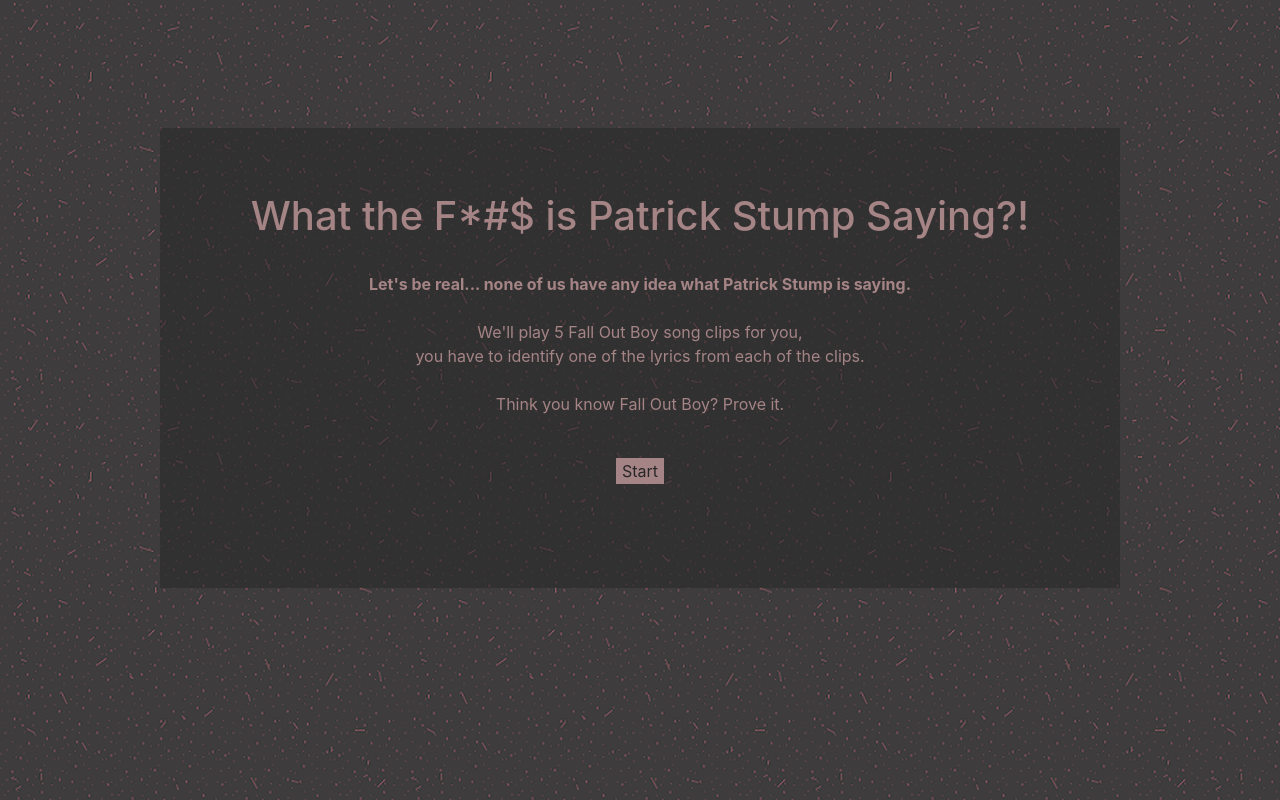
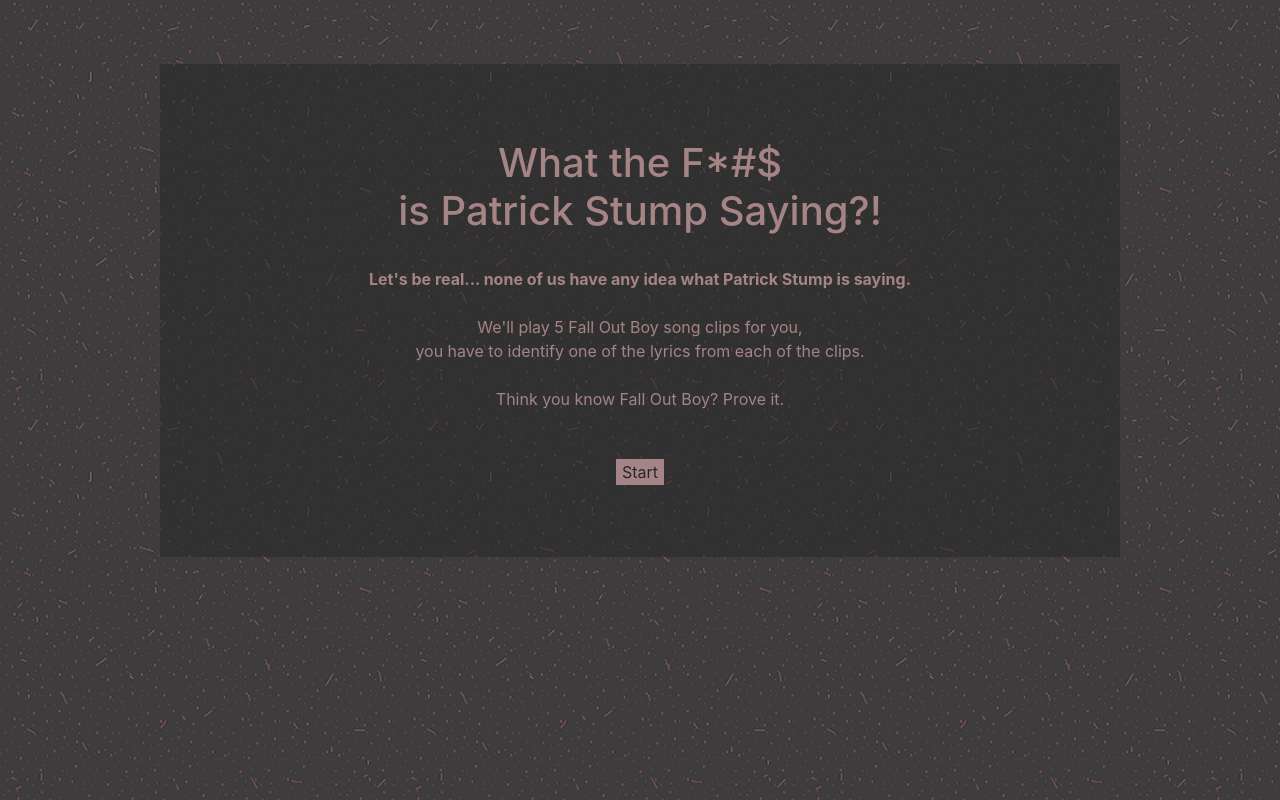
Before and after one commit to brookeemily/trivia-game, a plain HTML site: page index.html in a window 1280 px wide. Drawn offline with nearby package versions, Linux system fonts and the light colour scheme.

Commit message:
fresher n fiercer

```diff
--- a/assets/css/style.css
+++ b/assets/css/style.css
@@ -7,12 +7,12 @@ body {
 }
 
 #quiz-container {
-padding: 5%;
-height: 75%;
+padding-top: 75px;
+height: 100%;
 width: 75%;
     text-align: center;
     margin: auto;
-    margin-top: 10%;
+    margin-top: 5%;
     margin-bottom: 10%;
     background: rgb(39, 38, 39, 0.5);
     color: rgb(165, 132, 134);
@@ -32,3 +32,8 @@ color: rgb(39, 38, 39);
     text-align: center;
     margin: auto;
 }
+
+
+#gif {
+    margin: 5%;
+}
--- a/index.html
+++ b/index.html
@@ -61,7 +61,7 @@ Don't forget to include a countdown timer. -->
     <div id="results"></div>  -->
 <div id="quiz-container">
 
-        <h1>What the F*#$ is Patrick Stump Saying?!</h1>
+        <h1>What the F*#$ <br> is Patrick Stump Saying?!</h1>
         <br>
         <div id="instructions"><b>Let's be real... none of us have any idea what Patrick Stump is saying. </b> <br><br> We'll play 5 Fall Out Boy song clips for you, <br> you have to identify one of the lyrics from each of the clips. <br><br> Think you know Fall Out Boy? Prove it.  </div>
         <!-- Timer  -->
```
